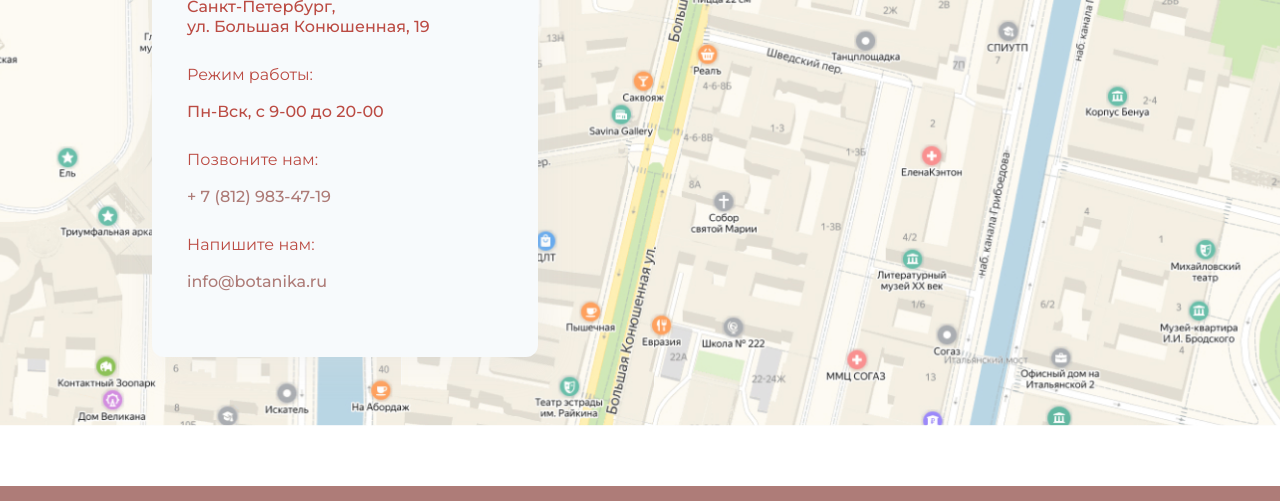
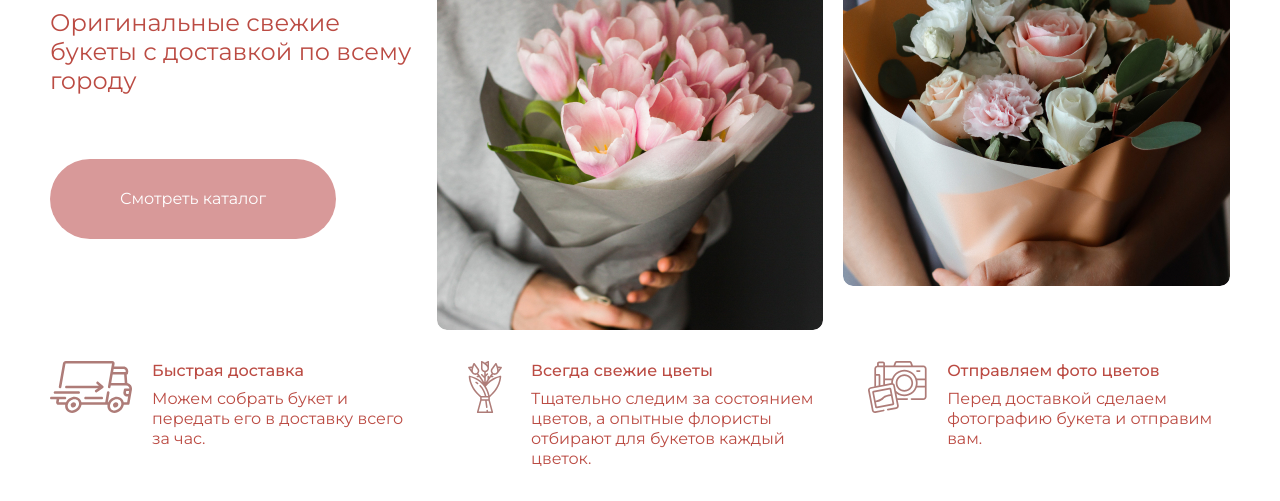
Before and after one commit to Ann-Philippova/Botanika, a plain HTML site: page contacts.html in a window 1280 px wide. Shown: the part 331-832 px from the top of the page. Drawn offline with nearby package versions, Linux system fonts and the light colour scheme; a web font is replaced by a local one.

Commit message:
Update contacts.html

```diff
--- a/contacts.html
+++ b/contacts.html
@@ -32,6 +32,49 @@
     </header>
 
     <main>
+
+        <section class="promo">
+            <div class="content-container">
+                <div class="promo-block">
+                    <h1 class="promo-heading">Авторские букеты <span>в Петербурге</span></h1>
+                    <p class="promo-text">Оригинальные свежие букеты
+                        с доставкой по всему городу</p>
+                    <a href="#" class="button promo-button">Смотреть каталог</a>
+                </div>
+                <img src="img/promo-1.jpg" alt="Букет розовых тюльпанов" class="promo-image" width="386" height="404">
+                <img src="img/promo-2.jpg" alt="Букет с розовыми розами и гвоздиками" class="promo-image" width="387" height="420">
+            </div>
+        </section>
+
+        <section class="advantages">
+            <h2 class="visually-hidden">Наши преимущества</h2>
+            <div class="content-container">
+                <ul class="advantages-list">
+                    <li class="advantages-item">
+                        <img src="img/advantage-1.svg" alt="Иконка грузовика" class="advantages-image" width="82" height="52">
+                        <div class="advantages-block">
+                            <h3 class="advantages-heading">Быстрая доставка</h3>
+                            <p class="advantages-text">Можем собрать букет и передать его в доставку всего за час.</p>
+                        </div>
+                    </li>
+                    <li class="advantages-item">
+                        <img src="img/advantage-2.svg" alt="Иконка букета цветов" class="advantages-image" width="52" height="52">
+                        <div class="advantages-block">
+                            <h3 class="advantages-heading">Всегда свежие цветы</h3>
+                            <p class="advantages-text">Тщательно следим за состоянием цветов, а опытные флористы отбирают для букетов каждый цветок.</p>
+                        </div>
+                    </li>
+                    <li class="advantages-item">
+                        <img src="img/advantage-3.svg" alt="Иконка фотоаппарата" class="advantages-image" width="59" height="52">
+                        <div class="advantages-block">
+                            <h3 class="advantages-heading">Отправляем фото цветов</h3>
+                            <p class="advantages-text">Перед доставкой сделаем фотографию букета и отправим вам.</p>
+                        </div>
+                    </li>
+                </ul>
+            </div>
+        </section>
+
         <section class="map">
             <img src="img/map.jpg" alt="Карта" class="map-image" width="1440" height="645">
             <div class="content-container">
```
